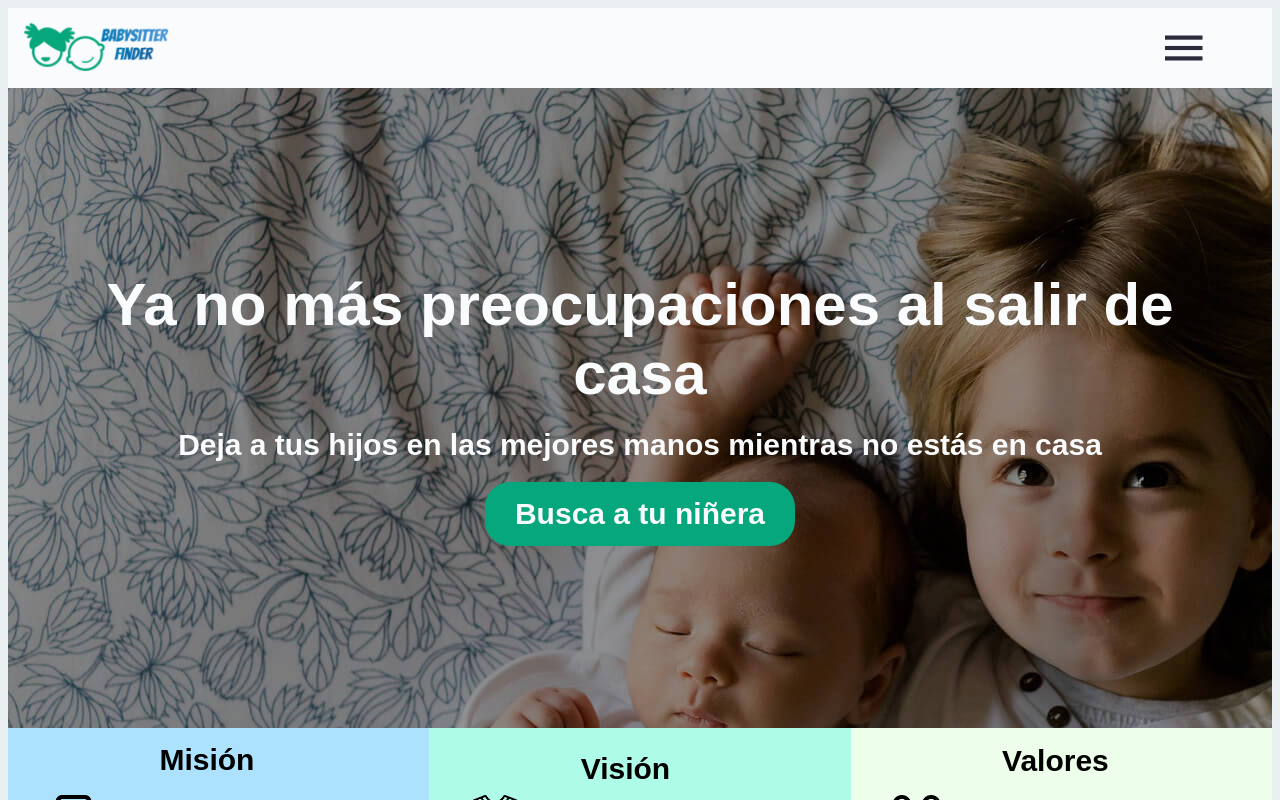
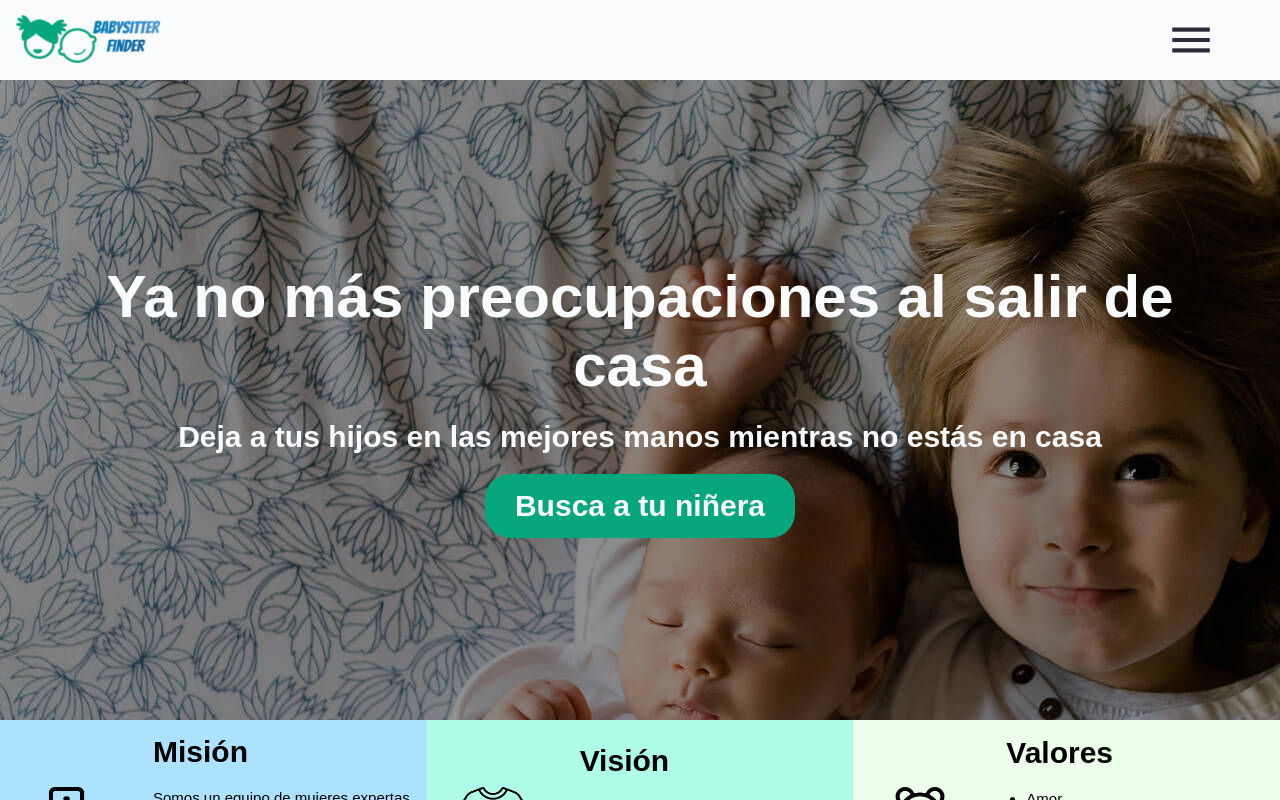
Before and after one commit to projectBabysitterFinder/front-react, a React (Create React App) app: page / in a window 1280 px wide. Shown: the top 800 px of the page. Built offline with nearby package versions, Linux system fonts and the light colour scheme; no server answers; a web font is replaced by a local one.

Commit message:
cloned styles bug fix

```diff
--- a/src/sass/index.scss
+++ b/src/sass/index.scss
@@ -27,6 +27,9 @@ html {
 body {
   font-family: 'Roboto-Regular', sans-serif;
   background-color: $background-color;
+  margin: 0px;
+  box-sizing: border-box;
+
 }
 h1 {
   font-family: 'Amaranth-Bold', sans-serif;
```
Also changed, not shown: src/sass/variables.scss (+0 -26 lines).
